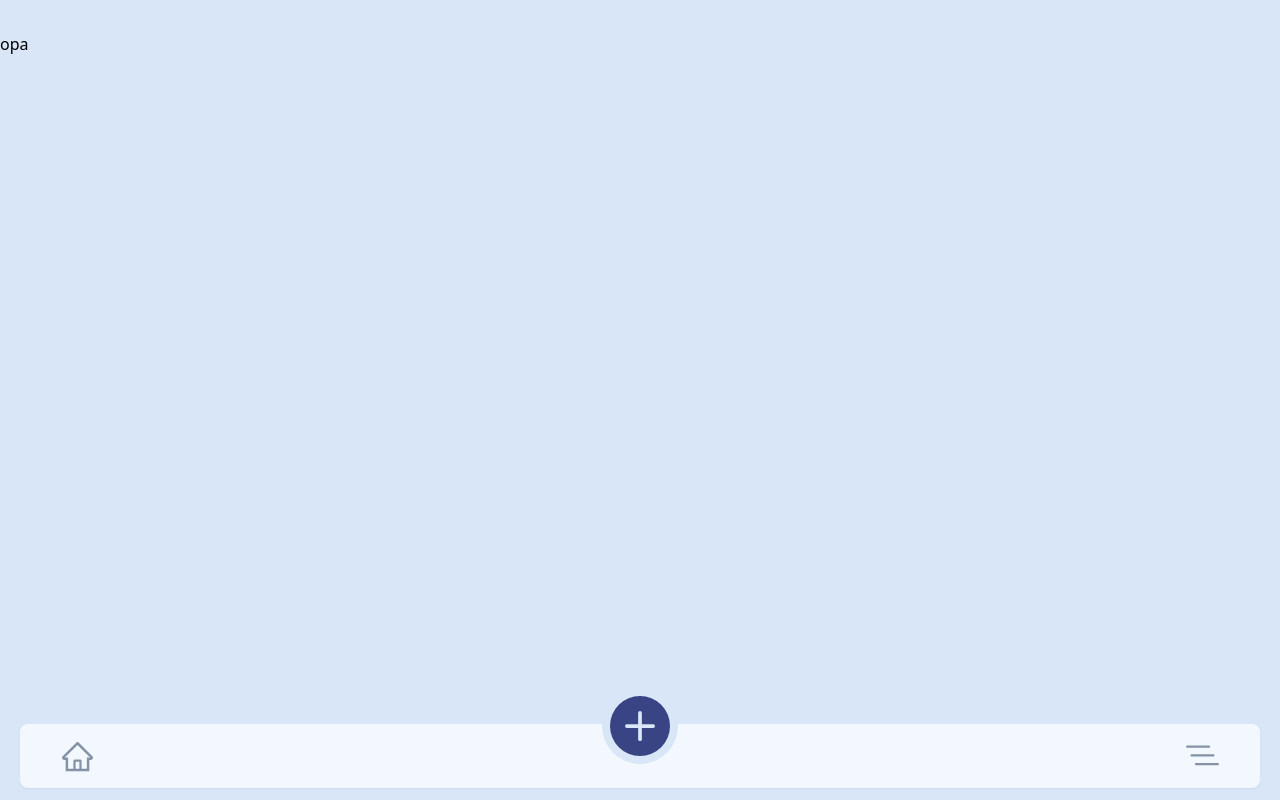
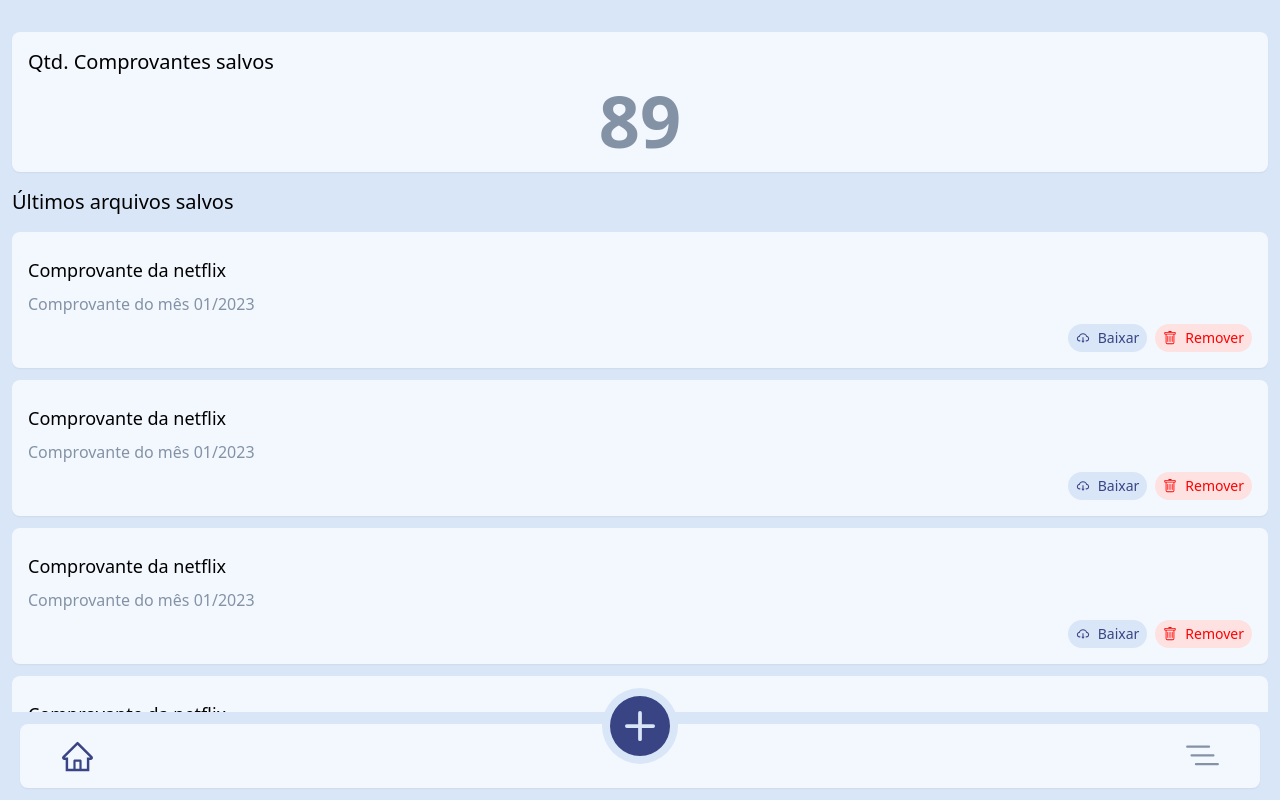
Before and after one commit to allandiegoasilva/comprovante-digital-frontend, a Next.js app: page / in a window 1280 px wide. Built offline with nearby package versions, Linux system fonts and the light colour scheme.

Commit message:
finish day

```diff
--- a/src/components/NavigatorBottom.tsx
+++ b/src/components/NavigatorBottom.tsx
@@ -1,12 +1,33 @@
 import { AiOutlineHome } from "react-icons/ai";
 import { BsFillPlusCircleFill } from "react-icons/bs";
 import { BsListNested } from "react-icons/bs";
+import {
+  INavigatorBottomContext,
+  NavigatorBottomContext,
+} from "@/hooks/NavigatorBottom.hook";
+import { useContext } from "react";
+
+enum Tabs {
+  Home = "home",
+  Create = "new",
+  Profile = "profile",
+}
+
 export default function NavigatorBottom(): JSX.Element {
+  const { selectedTab, changeTab } = useContext<INavigatorBottomContext>(
+    NavigatorBottomContext
+  );
+
   return (
     <div className="w-full bottom-0 px-5 py-3 relative">
       <div className="flex bg-white gap-3 text-dark items-center justify-between px-5 w-full rounded-lg h-16 py-2    shadow-sm">
         <div className="flex px-5">
-          <AiOutlineHome className="text-gray-light" size={35} />
+          <AiOutlineHome
+            className={`${
+              selectedTab == Tabs.Home ? "text-purple" : "text-gray-light"
+            }`}
+            size={35}
+          />
         </div>
         <div className="flex justify-center">
           <div className="-top-6 absolute p-2 bg-purple-light rounded-full">
@@ -14,7 +35,12 @@
           </div>
         </div>
         <div className="flex px-5">
-          <BsListNested className="text-gray-light" size={35} />
+          <BsListNested
+            className={`${
+              selectedTab == Tabs.Profile ? "text-purple" : "text-gray-light"
+            }`}
+            size={35}
+          />
         </div>
       </div>
     </div>
--- a/src/components/Template.tsx
+++ b/src/components/Template.tsx
@@ -3,7 +3,7 @@
 export default function Template({ children }: any): JSX.Element {
   return (
     <div className="flex flex-col pt-8 justify-between h-screen w-full bg-purple-light overflow-y-hidden">
-      {children}
+      <div className="px-3 h-full overflow-y-auto">{children}</div>
       <NavigatorBottom />
     </div>
   );
--- /dev/null
+++ b/src/dtos/IBillet.ts
@@ -0,0 +1,5 @@
+export interface IBillet {
+  id: string;
+  title: string;
+  description: string;
+}
--- a/src/hooks/NavigatorBottom.hook.tsx
+++ b/src/hooks/NavigatorBottom.hook.tsx
@@ -1,11 +1,11 @@
 import { createContext, useState } from "react";
 
-interface Tabs {
+export interface INavigatorBottomContext {
   selectedTab: string;
   changeTab: (tab: string) => void;
 }
 
-export const NavigatorBottomContext = createContext<Tabs>({
+export const NavigatorBottomContext = createContext<INavigatorBottomContext>({
   selectedTab: "home",
   changeTab: (tab: string) => {},
 });
--- a/src/pages/index.tsx
+++ b/src/pages/index.tsx
@@ -1,11 +1,13 @@
-import Head from "next/head";
-import Image from "next/image";
 import { Inter } from "@next/font/google";
-import Button from "@/components/Button";
 import Template from "@/components/Template";
+import HomePage from "@/components/pages/Home";
 
 const inter = Inter({ subsets: ["latin"] });
 
-export default function Home() {
-  return <Template>opa</Template>;
+export default function App() {
+  return (
+    <Template>
+      <HomePage />
+    </Template>
+  );
 }
--- a/tailwind.config.js
+++ b/tailwind.config.js
@@ -15,6 +15,7 @@
       dark: "#363636",
       red: "red",
       "gray-light": "#8492a6",
+      "red-light": "#fee2e2",
     },
   },
   plugins: [],
```
Also changed, not shown: src/pages/Home.tsx (deleted).
